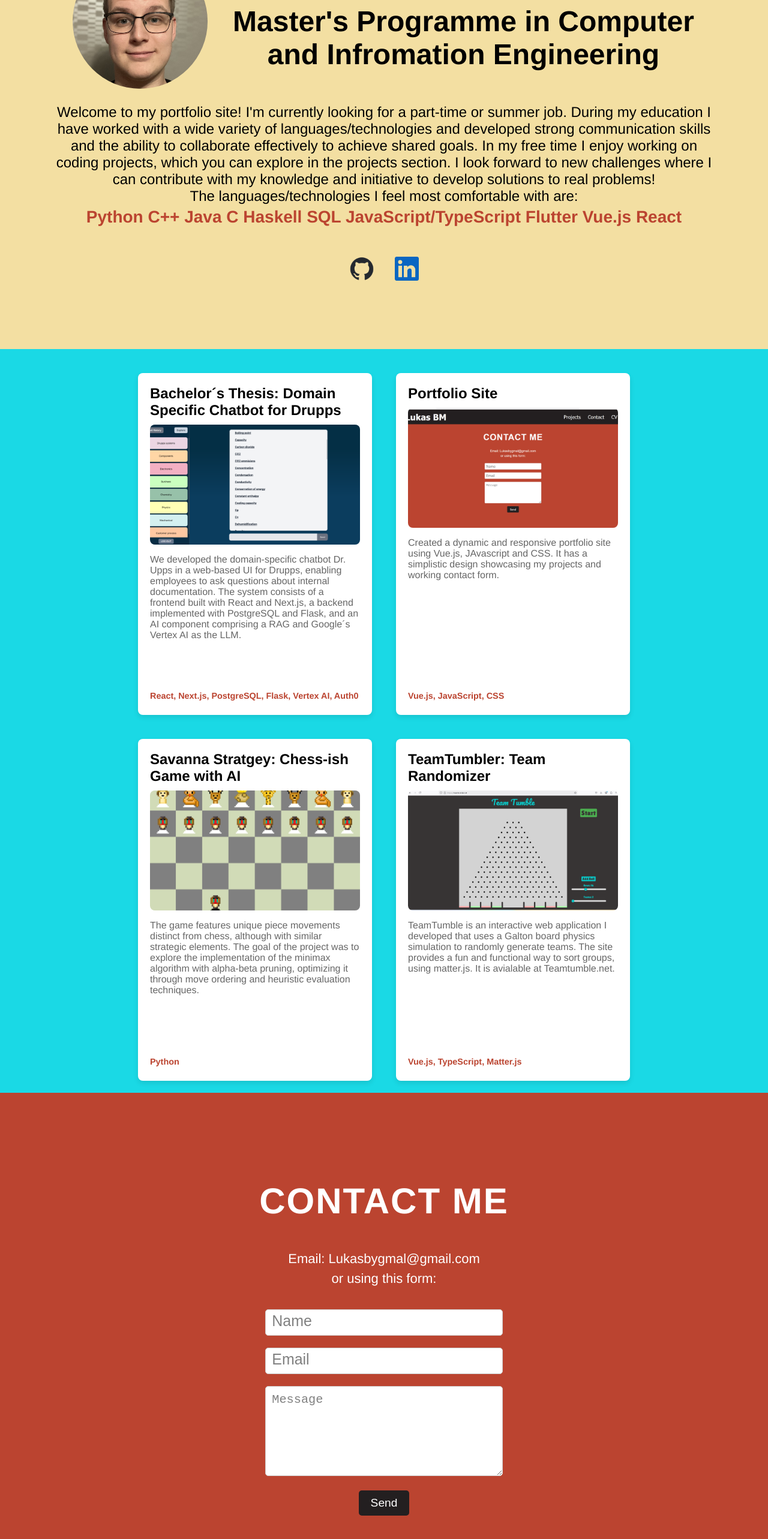
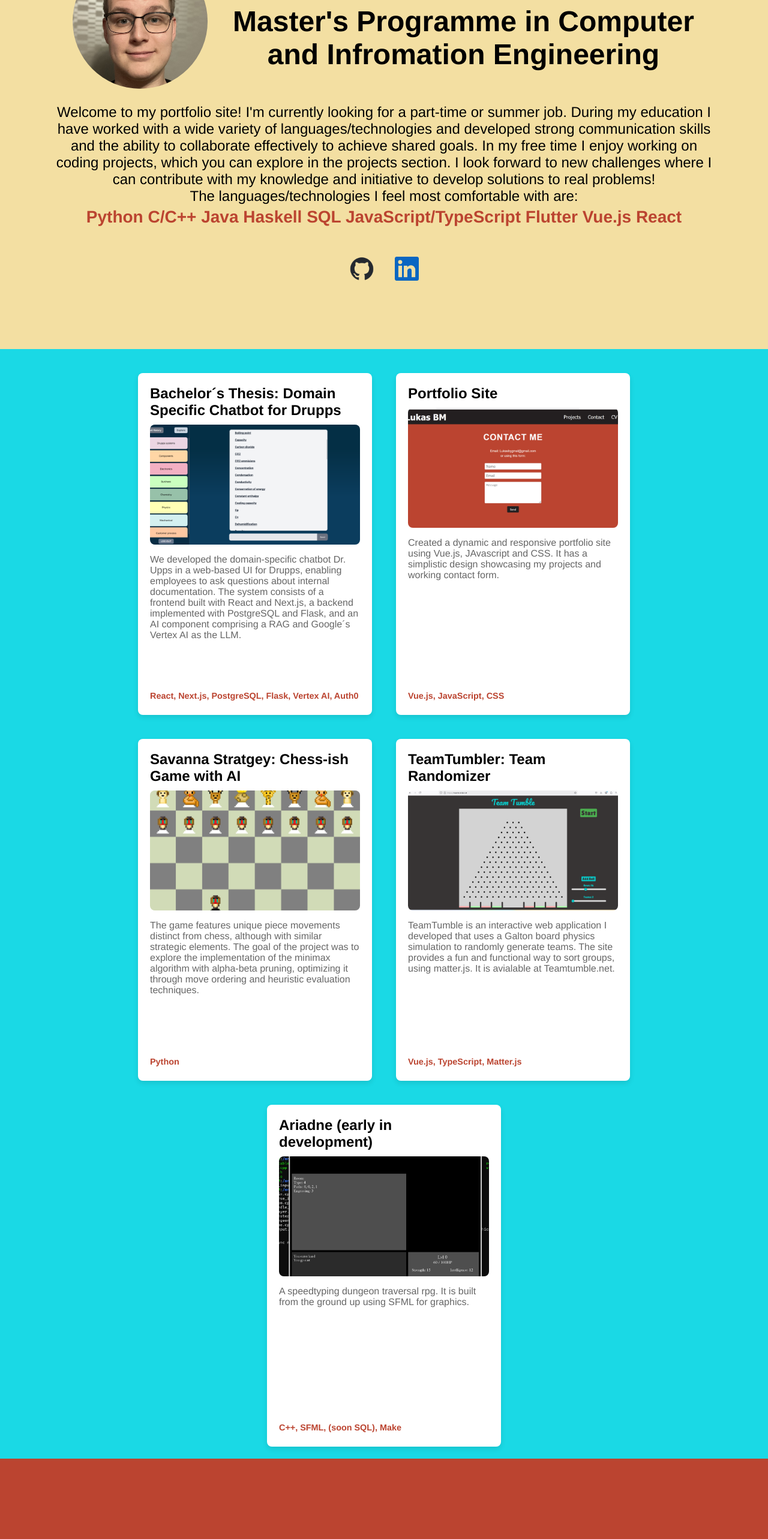
Before and after one commit to Lukasbygmal/Portfolio, a Vue app: page / in a window 1280 px wide. Shown: the part 218-2784 px from the top of the page at 60% size. Built offline with nearby package versions, Linux system fonts and the light colour scheme.

Commit message:
Added Ariadne project and updated cv

```diff
--- a/src/components/LayoutDescription.vue
+++ b/src/components/LayoutDescription.vue
@@ -10,7 +10,7 @@
       The languages/technologies I feel most comfortable with are:
     </div>
     <div class="technologies">
-      Python C++ Java C Haskell SQL JavaScript/TypeScript Flutter Vue.js React
+      Python C/C++ Java Haskell SQL JavaScript/TypeScript Flutter Vue.js React
     </div>
   </template>
 
--- a/src/components/ProjectLayout.vue
+++ b/src/components/ProjectLayout.vue
@@ -20,6 +20,7 @@ import savanna from '@/assets/savanna.png';
 import portfolio_sc from '@/assets/portfolio_sc.png';
 import drupps from '@/assets/drupps.png';
 import teamTumble from '@/assets/TeamTumble.png';
+import ariadne from '@/assets/Ariadne.png';
 
 export default {
   name: 'ProjectLayout',
@@ -57,6 +58,13 @@ export default {
           description: 'TeamTumble is an interactive web application I developed that uses a Galton board physics simulation to randomly generate teams. The site provides a fun and functional way to sort groups, using matter.js. It is avialable at Teamtumble.net.',
           technologies: ['Vue.js, TypeScript, Matter.js']
         },
+        {
+          id: 5,
+          title: 'Ariadne (early in development)',
+          image: ariadne,
+          description: 'A speedtyping dungeon traversal rpg. It is built from the ground up using SFML for graphics.',
+          technologies: ['C++, SFML, (soon SQL), Make']
+        },
       ]
     };
   }
```
Also changed, not shown: src/assets/Ariadne.png (added), 1 other file (tests, documents, lock files or other folders).
